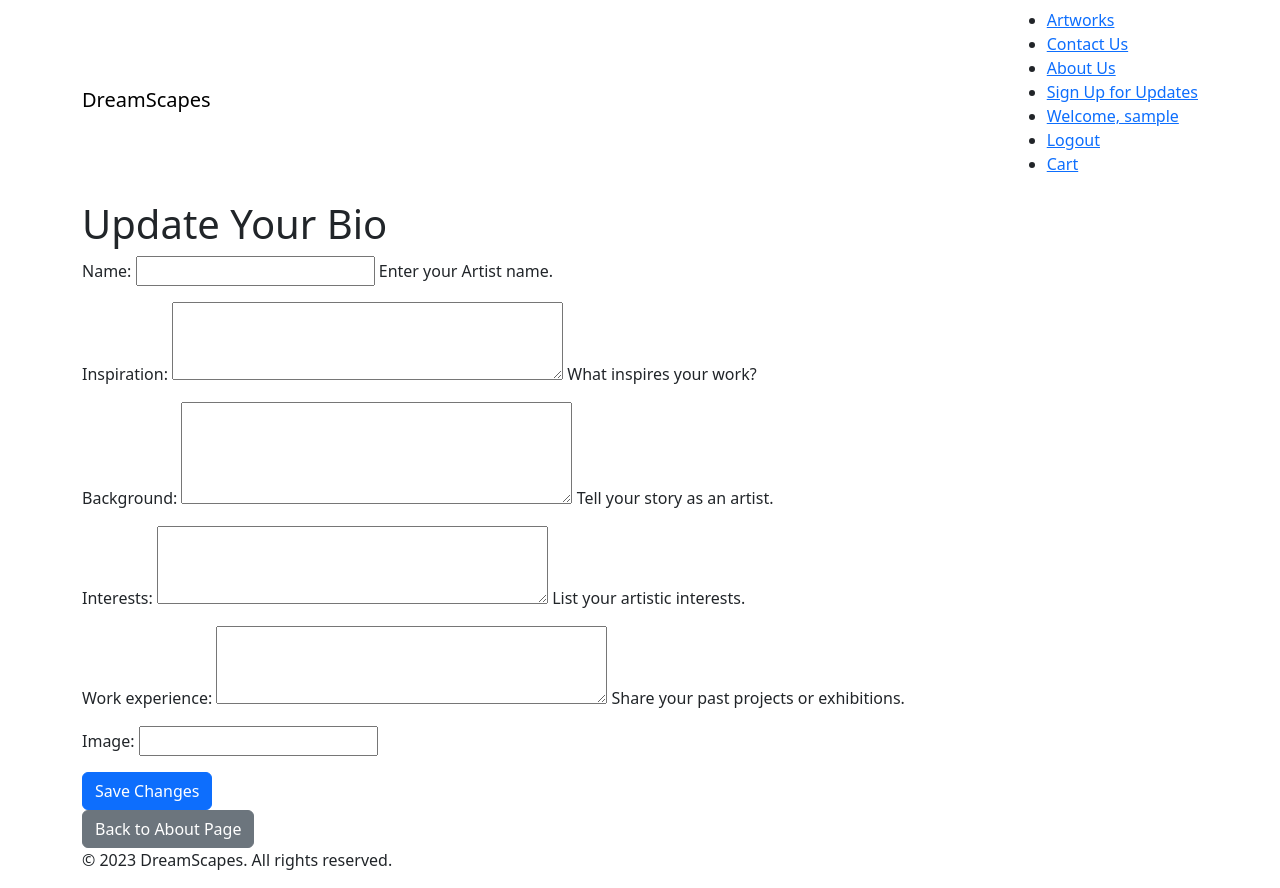
After one commit to monicathomas8/Dreamscapes, a Django app: page /update-bio/ in a window 1280 px wide. The commit adds this page. Run offline with Django 5.2, Linux system fonts and the light colour scheme; the visitor is signed in with stand-in values (Sample User, id 1); data comes from the database, SQL or seed files in the repository.

Commit message:
enabled bio editing via website, including form creation, update view, update_bio.html. implemented navigation with back button. included cloudinary for profile image.

```diff
--- /dev/null
+++ b/home/forms.py
@@ -0,0 +1,21 @@
+from django import forms
+from .models import ArtistBio
+
+
+class ArtistBioForm(forms.ModelForm):
+    class Meta:
+        model = ArtistBio
+        fields = [
+            "name",
+            "inspiration",
+            "background",
+            "interests",
+            "work_experience",
+            "profile_image",
+        ]
+        widgets = {
+            "background": forms.Textarea(attrs={"rows": 4}),
+            "interests": forms.Textarea(attrs={"rows": 3}),
+            "work_experience": forms.Textarea(attrs={"rows": 3}),
+            "inspiration": forms.Textarea(attrs={"rows": 3}),
+        }
--- a/home/templates/home/about.html
+++ b/home/templates/home/about.html
@@ -2,6 +2,9 @@
 
 {% block content %}
 <h1>About Us</h1>
+{% if user.is_authenticated %}
+    <a href="{% url 'update-bio' %}" class="btn btn-primary">Edit Your Bio</a>
+{% endif %}
 <p>Welcome to DreamScapes! Our mission is to bring dream-like landscapes and landmarks to life through digital art.</p>
 <p>Feel free to explore our collection, and if you have any questions, don't hesitate to <a href="{% url 'contact-us' %}">Contact Us</a>.</p>
 
--- /dev/null
+++ b/home/templates/home/update_bio.html
@@ -0,0 +1,10 @@
+{% extends "base.html" %}
+{% block content %}
+<h1>Update Your Bio</h1>
+<form method="POST" enctype="multipart/form-data">
+    {% csrf_token %}
+    {{ form.as_p }}
+    <button type="submit" class="btn btn-primary">Save Changes</button>
+</form>
+<a href="{% url 'home-about' %}" class="btn btn-secondary">Back to About Page</a>
+{% endblock %}
--- a/home/urls.py
+++ b/home/urls.py
@@ -1,10 +1,11 @@
 from django.urls import path
 from . import views
-from .views import contact_us, about, email_signup
+from .views import contact_us, about, email_signup, update_bio
 
 urlpatterns = [
     path('', views.home, name='home'),
     path('contact/', contact_us, name='contact-us'),
     path('about/', about, name='about'),
     path('email-signup/', email_signup, name='email-signup'),
+    path('update-bio/', update_bio, name='update-bio'),
 ]
--- a/home/views.py
+++ b/home/views.py
@@ -1,4 +1,7 @@
-from django.shortcuts import render
+from django.shortcuts import render, redirect
+from .models import ArtistBio
+from .forms import ArtistBioForm
+from django.contrib.auth.decorators import login_required
 from django.contrib import messages
 
 
@@ -35,3 +38,22 @@ def email_signup(request):
         else:
             messages.error(request, 'Please enter a valid email address.')
     return render(request, 'home/email_signup.html')
+
+
+@login_required
+def update_bio(request):
+    """
+    Update the artist bio for the logged-in user.
+    """
+    bio, created = ArtistBio.objects.get_or_create(user=request.user)
+    if request.method == 'POST':
+        form = ArtistBioForm(request.POST, request.FILES, instance=bio)
+        if form.is_valid():
+            form.save()
+            messages.success(request, 'Your bio has been updated!')
+            return redirect('about')
+        else:
+            messages.error(request, 'Please correct the errors below.')
+    else:
+        form = ArtistBioForm(instance=bio)
+    return render(request, 'home/update_bio.html', {'form': form})
```
